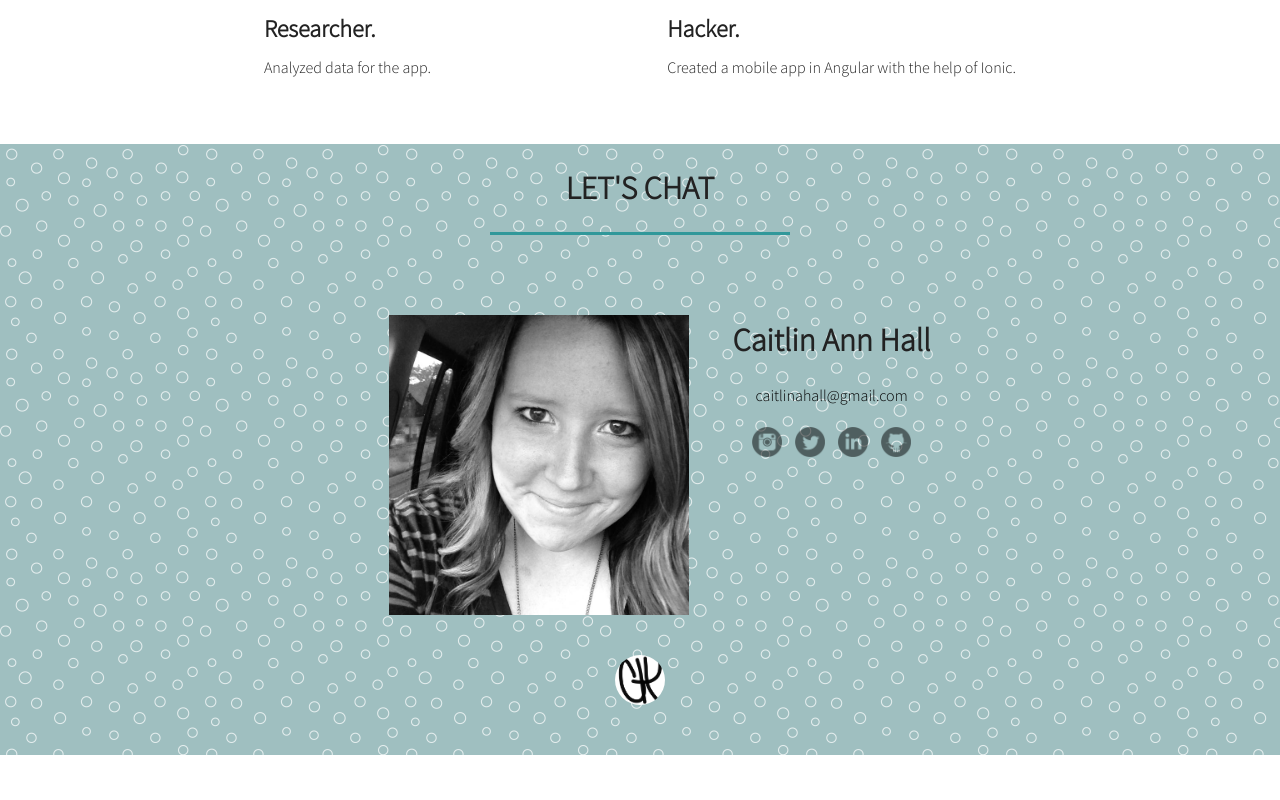
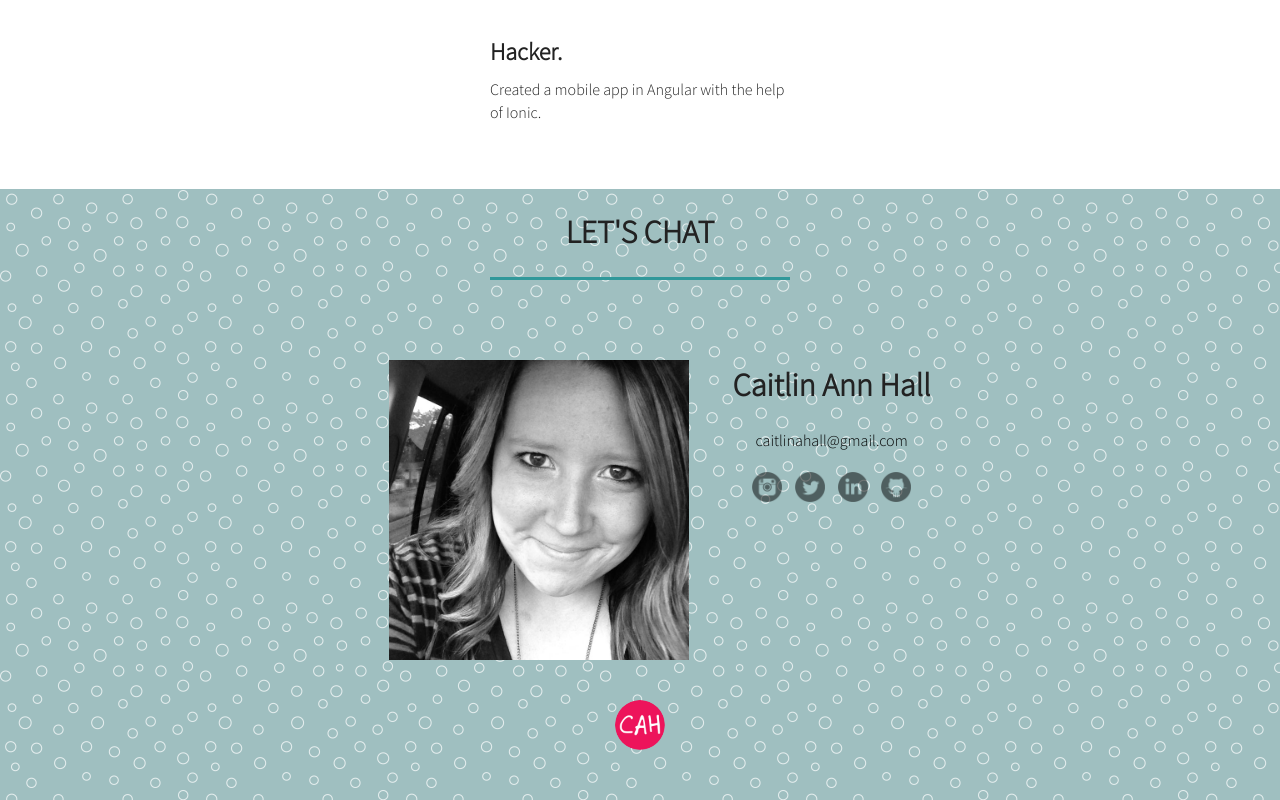
Before and after one commit to caitlinhall/caitlinann, a website: page public/index.html in a window 1280 px wide. Shown: the part 1901-2701 px from the top of the page. Before the commit the page ends 2656 px from the top, so only its background shows below. Drawn offline with nearby package versions, Linux system fonts and the light colour scheme; no server answers.

Commit message:
new logo

```diff
--- a/public/css/main.css
+++ b/public/css/main.css
@@ -328,7 +328,6 @@ textarea {
 
 .chatText{
     display:inline-block;
-    margin-bottom: 100px;
 }
 
 *{
@@ -370,6 +369,7 @@ textarea {
 
 .projectText{
     text-align: left;
+    width: 300px;
 }
 
 .project h2{
--- a/public/index.html
+++ b/public/index.html
@@ -144,7 +144,7 @@
                 </div>
             </div>
             <div class="clearfix"></div>
-            <img class="logo" src="/images/logo.png" alt="logo" />
+            <img class="logo" src="/images/pink-logo.png" alt="logo" />
         </div>
 
         <script src="//ajax.googleapis.com/ajax/libs/jquery/1.10.2/jquery.min.js"></script>
```
Also changed, not shown: public/favicon.ico, public/images/pink-logo.png (added).
